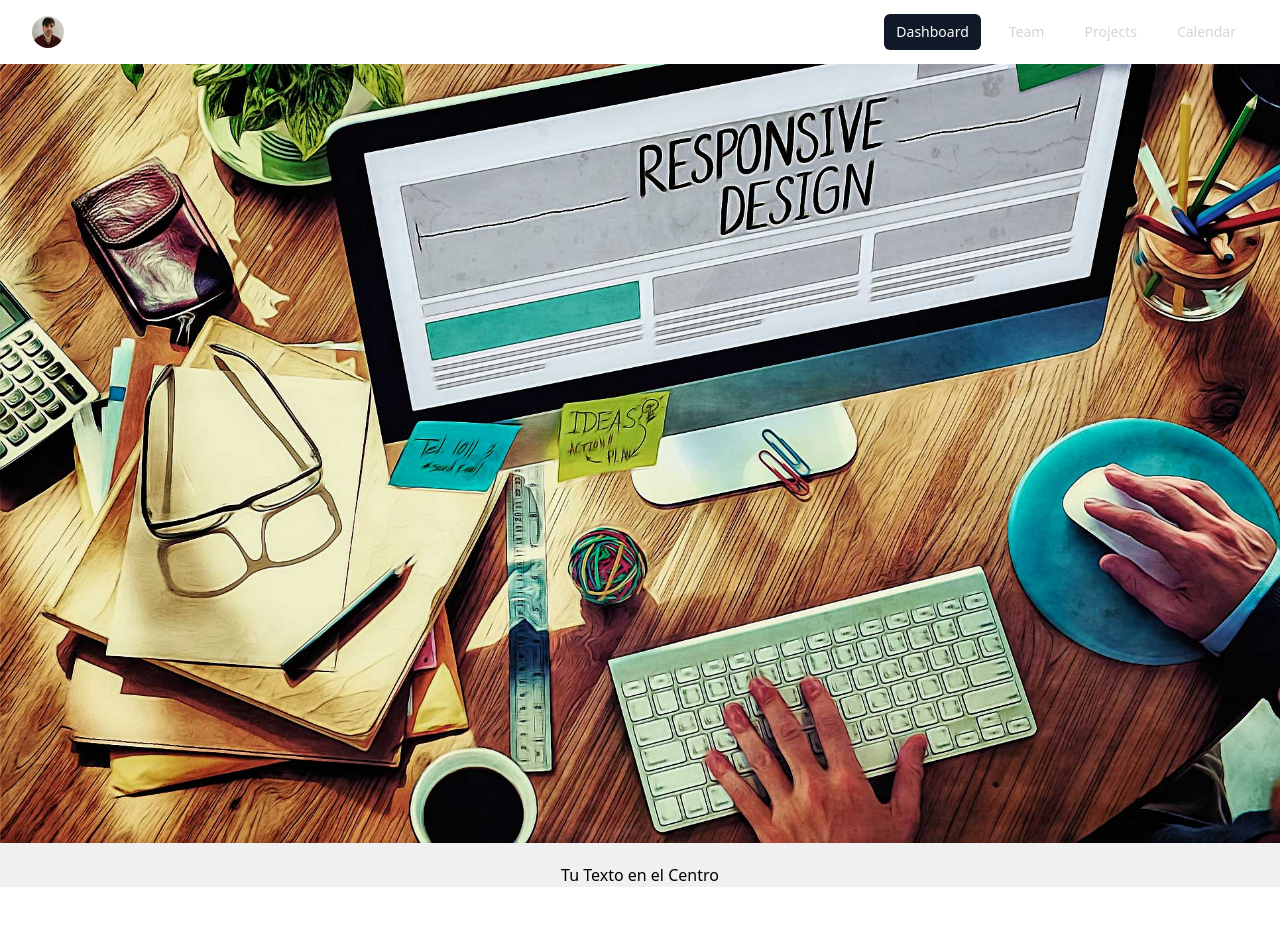
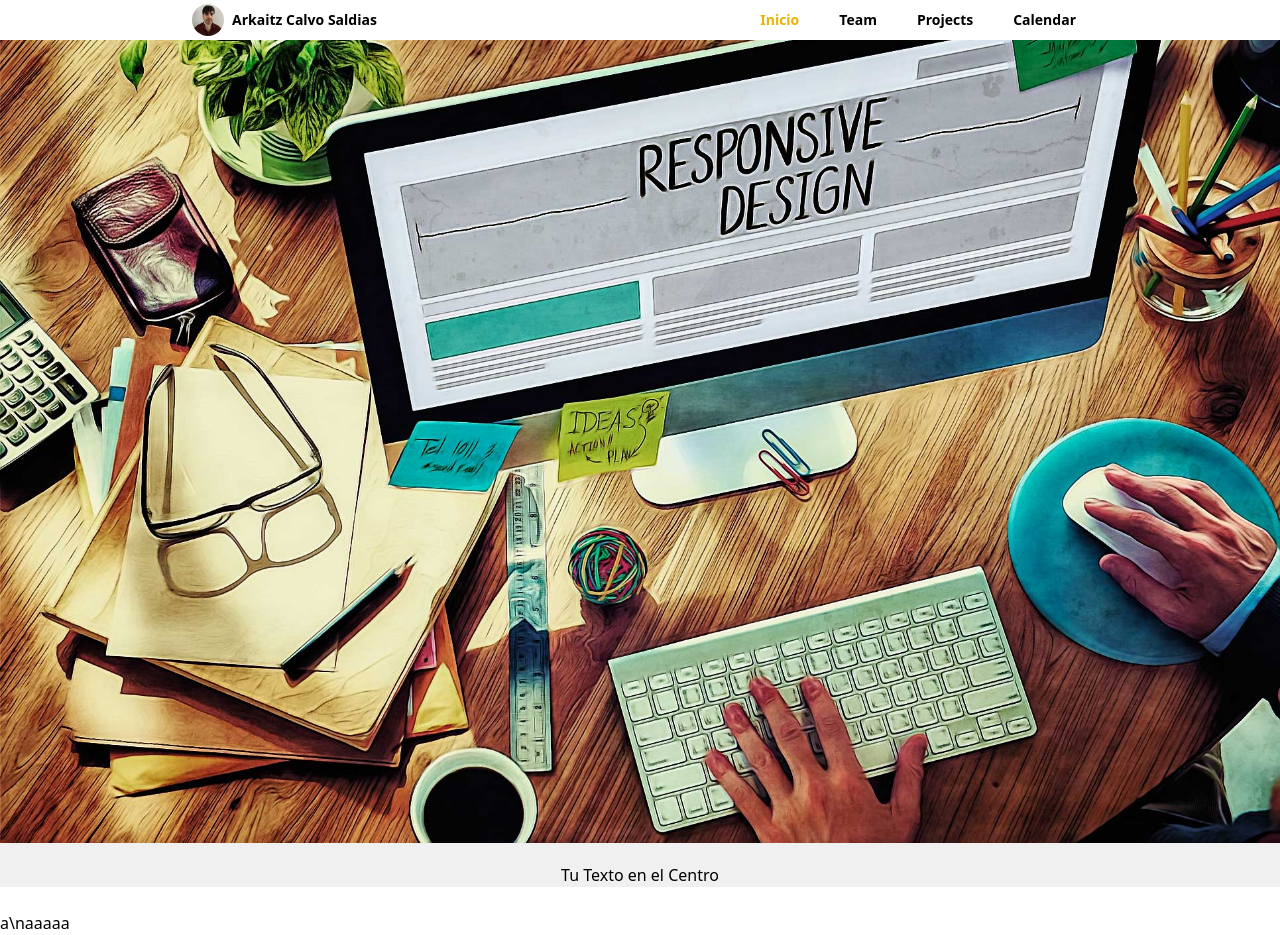
Before and after one commit to XxFenixDCxX/Portfolio, an Angular app: page / in a window 1280 px wide. Before the commit the page ends 887 px from the top, so only its background shows below. Built offline with nearby package versions, Linux system fonts and the light colour scheme.

Commit message:
Agrega estilos de subrayado a los enlaces del menú y agrega un párrafo en el componente principal

```diff
--- a/src/app/app.component.html
+++ b/src/app/app.component.html
@@ -36,3 +36,4 @@
   <img src="../assets/img/heroWallpaper.jpg" alt="Tu imagen">
   <h1>Tu Texto en el Centro</h1>
 </div>
+<p><br>a\naaaaa</p>
--- a/src/app/navbar/navbar.component.html
+++ b/src/app/navbar/navbar.component.html
@@ -1,15 +1,16 @@
 <nav class="w-610 h-48">
-  <div class="mx-auto max-w-7xl px-2 sm:px-6 lg:px-8 bg-white">
-    <div class="relative flex h-16 items-center justify-between">
+  <div class="mx-auto px-2 sm:px-6 lg:px-8 bg-white">
+    <div class="relative flex h-10 items-center justify-between ml-40 mr-40">
       <div class="flex-shrink-0 flex items-center">
         <img class="h-8 w-auto rounded-full" src="../../assets/img/arkaitzImagen.jpeg" alt="Foto de Arkaitz">
+        <h1 class="text-black text-sm font-bold ml-2">Arkaitz Calvo Saldias</h1>
       </div>
       <div class="hidden sm:block sm:ml-6">
         <div class="flex space-x-4">
-          <a href="#" class="bg-gray-900 text-white rounded-md px-3 py-2 text-sm font-medium" aria-current="page">Dashboard</a>
-          <a href="#" class="text-gray-300 hover:bg-gray-700 hover:text-white rounded-md px-3 py-2 text-sm font-medium">Team</a>
-          <a href="#" class="text-gray-300 hover:bg-gray-700 hover:text-white rounded-md px-3 py-2 text-sm font-medium">Projects</a>
-          <a href="#" class="text-gray-300 hover:bg-gray-700 hover:text-white rounded-md px-3 py-2 text-sm font-medium">Calendar</a>
+          <a href="#" class="text-yellow-500 px-3 py-2 text-sm font-bold" aria-current="page">Inicio</a>
+          <a href="#" class="underline rounded-md px-3 py-2 text-sm font-bold">Team</a>
+          <a href="#" class="underline rounded-md px-3 py-2 text-sm font-bold">Projects</a>
+          <a href="#" class="underline rounded-md px-3 py-2 text-sm font-bold">Calendar</a>
         </div>
       </div>
       <div class="absolute inset-y-0 right-0 flex items-center pr-2 sm:static sm:inset-auto sm:ml-6 sm:pr-0 sm:hidden" >
@@ -28,7 +29,7 @@
   </div>
   <div id="mobile-menu" [ngClass]="{'out': !showMobileMenu}" class="sm:hidden transition-opacity duration-500 ease-in-out origin-top-right right-0 bg-gray-800 absolute z-10">
     <div class="space-y-1 px-2 pb-3 pt-2">
-      <a href="#" class="bg-gray-900 text-white block rounded-md px-3 py-2 text-base font-medium" aria-current="page">Dashboard</a>
+      <a href="#" class="text-yellow-500 block rounded-md px-3 py-2 text-base font-medium" aria-current="page">Dashboard</a>
       <a href="#" class="text-gray-300 hover:bg-gray-700 hover:text-white block rounded-md px-3 py-2 text-base font-medium">Team</a>
       <a href="#" class="text-gray-300 hover:bg-gray-700 hover:text-white block rounded-md px-3 py-2 text-base font-medium">Projects</a>
       <a href="#" class="text-gray-300 hover:bg-gray-700 hover:text-white block rounded-md px-3 py-2 text-base font-medium">Calendar</a>
--- a/src/app/navbar/navbar.component.scss
+++ b/src/app/navbar/navbar.component.scss
@@ -23,3 +23,23 @@
 #mobile-menu.out {
   animation: slideOutToRight 0.5s ease-in-out forwards;
 }
+
+.underline {
+  position: relative;
+  text-decoration: none;
+}
+.underline::after {
+  content: '';
+  position: absolute;
+  left: 0px;
+  bottom: 5px;
+  width: 100%;
+  height: 2px;
+  background-color: black;
+  transform: scaleX(0);
+  transform-origin: left;
+  transition: transform 0.3s ease;
+}
+.underline:hover::after {
+  transform: scaleX(1);
+}
```
